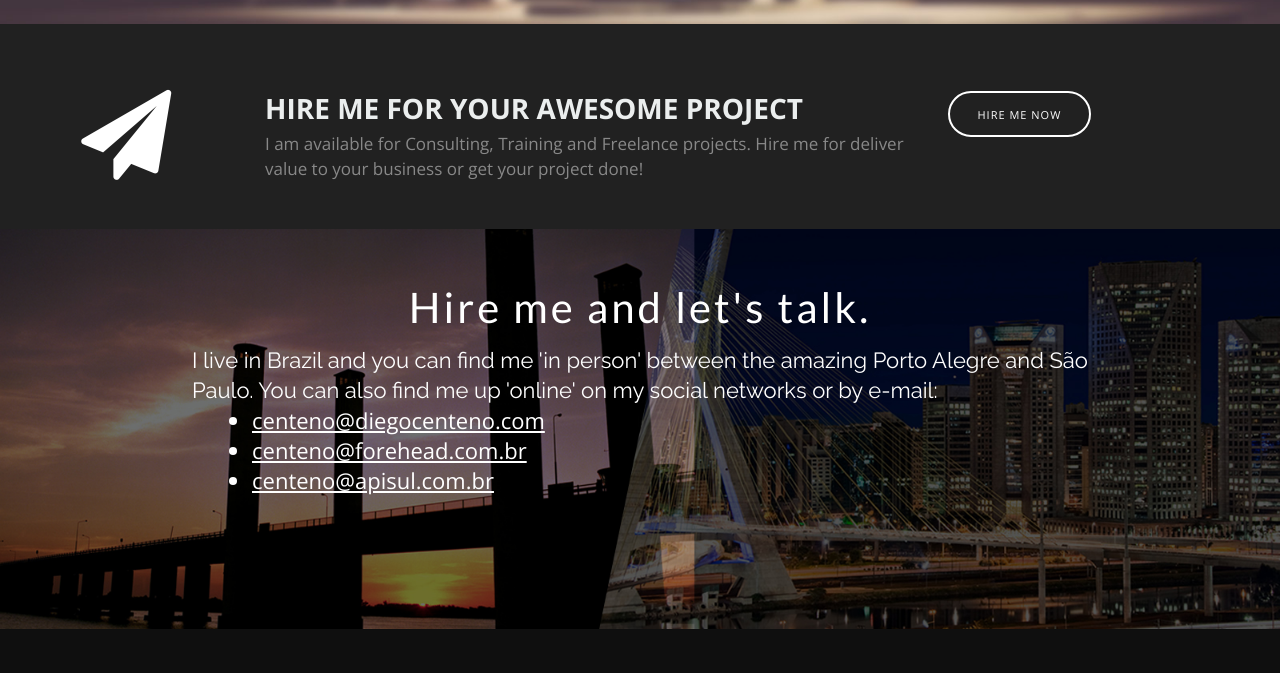
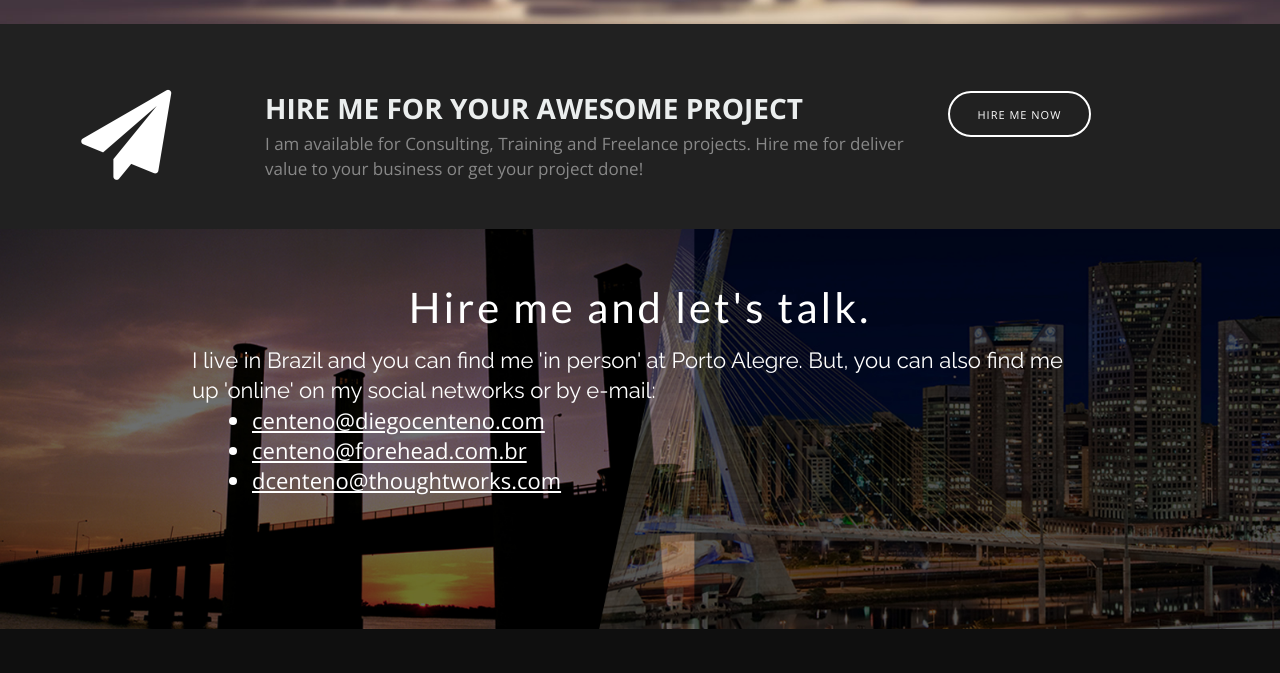
Before and after one commit to centeno/centeno.github.io, a plain HTML site: page index.html in a window 1280 px wide. Shown: the part 2090-2763 px from the top of the page. Drawn offline with nearby package versions, Linux system fonts and the light colour scheme.

Commit message:
Add TW email

```diff
--- a/index.html
+++ b/index.html
@@ -197,11 +197,11 @@
 		<div class="row">
 			<div class="col-md-12">
 				<h1 class="section-title wow fadeInDown">Hire me and let's talk.</h1>
-				<h3 class="wow fadeInUp animated" style="visibility: visible; animation-name: fadeInUp;">I live in Brazil and you can find me 'in person' between the amazing Porto Alegre and São Paulo. You can also find me up 'online' on my social networks or by e-mail:
+				<h3 class="wow fadeInUp animated" style="visibility: visible; animation-name: fadeInUp;">I live in Brazil and you can find me 'in person' at Porto Alegre. But, you can also find me up 'online' on my social networks or by e-mail:
 				<ul>
 					<li><a href="mailto:centeno@diegocenteno.com">centeno@diegocenteno.com</a></li>
 					<li><a href="mailto:centeno@forehead.com.br">centeno@forehead.com.br</a></li>
-					<li><a href="mailto:centeno@apisul.com.br">centeno@apisul.com.br</a></li>
+					<li><a href="mailto:dcenteno@thoughtworks.com">dcenteno@thoughtworks.com</a></li>
 				</ul>
 				</h3>
 			</div>
```
